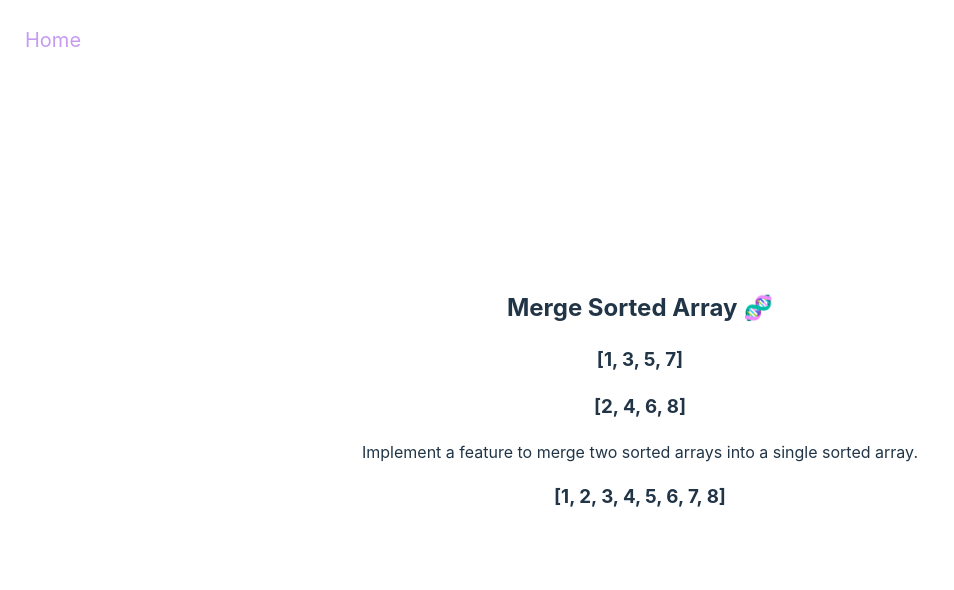
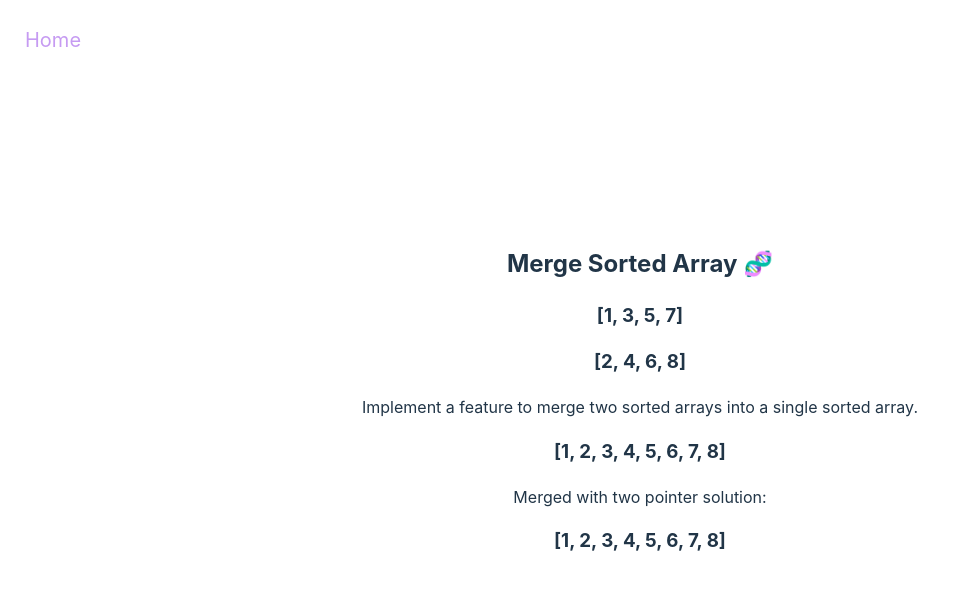
Before and after one commit to amy-calleja/challenges, a React (Vite) app: page /challenge19 in a window 1280 px wide. Shown: the top 590 px of the page, without its empty margins (0-954 px from the left). Built offline with nearby package versions, Linux system fonts and the light colour scheme.

Commit message:
Add Challenge Nineteen: Enhance merging of sorted arrays with two-pointer solution

```diff
--- a/src/pages/ChallengeNineteen.tsx
+++ b/src/pages/ChallengeNineteen.tsx
@@ -1,8 +1,41 @@
 export default function ChallengeNineteen() {
-  const arr1 = [1, 3, 5, 7];
-  const arr2 = [2, 4, 6, 8];
+  const arr1: number[] = [1, 3, 5, 7];
+  const arr2: number[] = [2, 4, 6, 8];
 
   const merged = [...arr1, ...arr2].sort((a, b) => a - b);
+
+  // solution using two pointers
+  const pointerMerged = (arr1: number[], arr2: number[]): number[] => {
+    // Initialize two pointers for each array & an empty array to store the merged result
+    let i = 0;
+    let j = 0;
+    let merged: number[] = [];
+
+    while (i < arr1.length && j < arr2.length) {
+      // While both pointers are within the bounds of their respective arrays
+      if (arr1[i] < arr2[j]) {
+        // Compare the elements at the current pointers
+        merged.push(arr1[i]); // If the element in arr1 is smaller, add it to the merged array and move the pointer in arr1 forward
+        i++;
+      } else {
+        // If the element in arr2 is smaller or equal, add it to the merged array and move the pointer in arr2 forward
+        merged.push(arr2[j]);
+        j++;
+      }
+    }
+
+    // After one of the arrays has been fully traversed, add any remaining elements from the other array to the merged array
+    while (i < arr1.length) {
+      merged.push(arr1[i]);
+      i++;
+    }
+    while (j < arr2.length) {
+      merged.push(arr2[j]);
+      j++;
+    }
+
+    return merged;
+  };
 
   return (
     <div>
@@ -14,6 +47,8 @@ export default function ChallengeNineteen() {
         array.
       </p>
       <h3>[{merged.join(', ')}]</h3>
+      <p>Merged with two pointer solution:</p>
+      <h3>[{pointerMerged(arr1, arr2).join(', ')}]</h3>
     </div>
   );
 }
```
